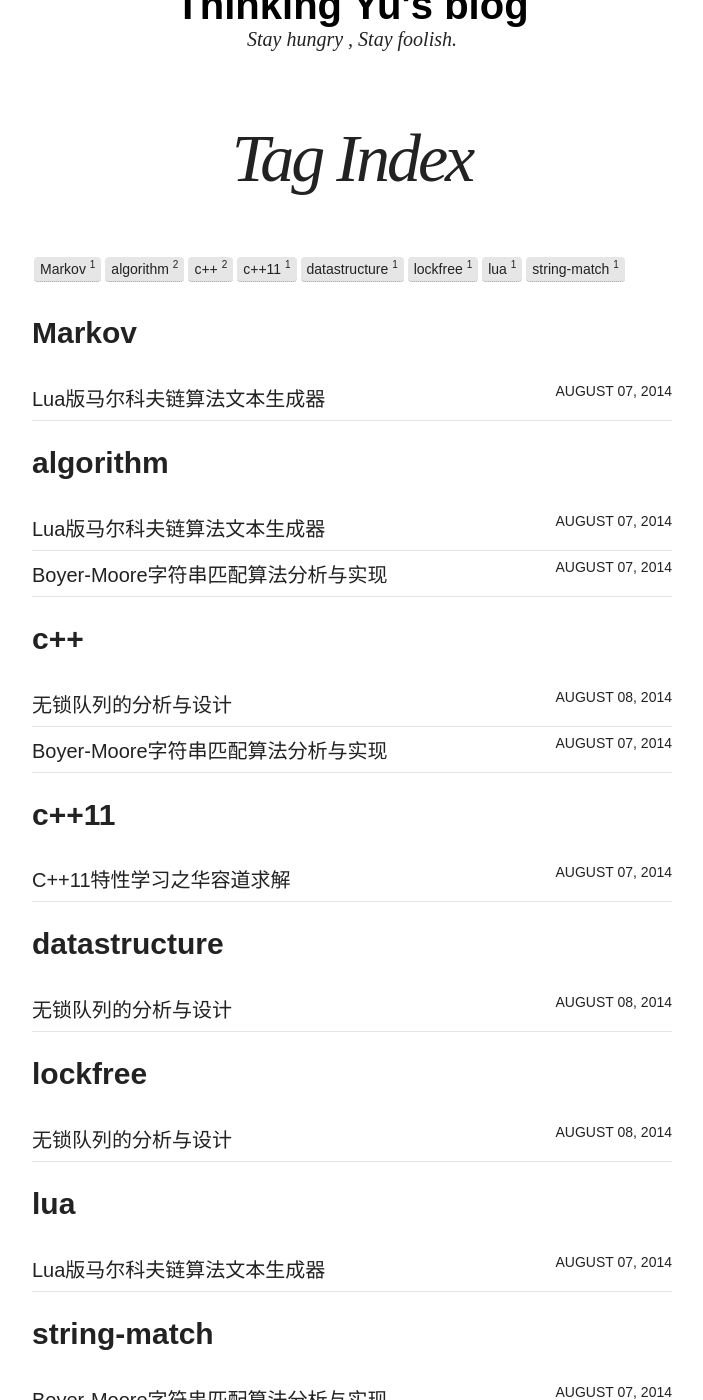
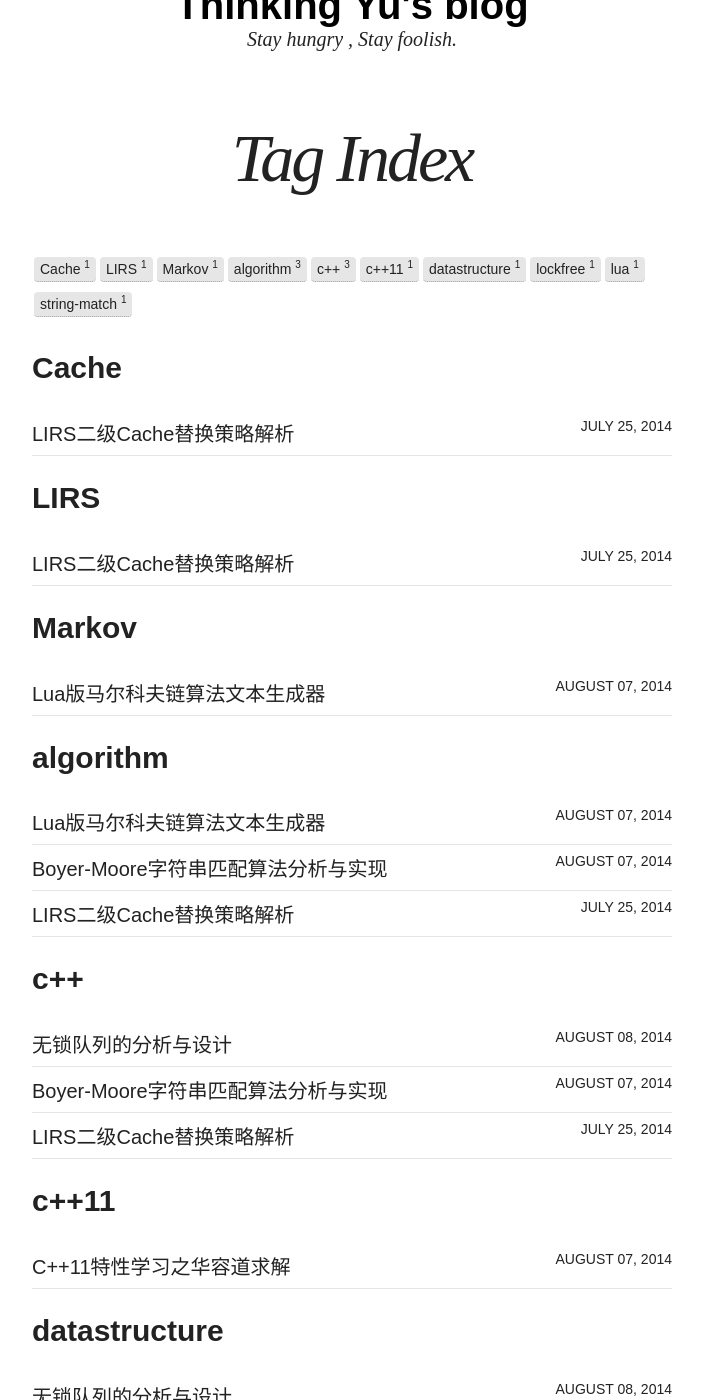
Before and after one commit to wuyu201321060203/wuyu201321060203.github.io, a Jekyll site: the page built from tags.html, in a window 1280 px wide and 1400 px high, scrolled down 343 px. Shown: the whole window, without its empty margins (288-991 px from the left). Built offline with Jekyll 4.4.1, drawn with Linux system fonts in a browser that asks for light colours; nearby versions of some CDN libraries.

Commit message:
first post of LIRS

```diff
--- a/_posts/2014-07-25-LIRS.md
+++ b/_posts/2014-07-25-LIRS.md
@@ -1,3 +1,17 @@
+---
+layout: post
+title:  LIRS二级Cache替换策略解析
+category: articles
+tags: LIRS Cache algorithm c++
+image:
+    feature: so-simple-sample-image-3.jpg
+author:
+    name:   WuYu
+    avatar: bio-photo-alt.jpg
+comments: true
+share: true
+---
+
 众所周知，缓存块替换策略的高效性对于I/O系统的整体性能有着非常重要的影响。目前，LRU（Least Recently Used）算法以其简单有效的特点被广泛使用，但是在一些典型的负载情形下，即使显著增大了Cache的容量，LRU算法的命中率也不会显著提高。这些都反映出LRU算法在面对弱局部性负载时的捉襟见肘。
 下面是一些用来证明LRU性能瓶颈的具有代表性的例子：
 
@@ -10,6 +24,7 @@ LRU算法在这些情景下表现拙劣的根本原因在于它基于一个粗
 LIRS使用IRR（Inter-Reference Recency）来表征每个缓存块的历史信息，单从名字不容易看出IRR的具体含义，参照原论文的定义是这样的：
 一个缓存块的IRR是指在相继地访问这个块之间访问其它非重复缓存块的个数，听起来还是有点拗口，我们用图来说明，如图所示：
 
+![](/images/LIRS1.png)
 
 缓存块1的IRR就是3，因为在相继地访问1之间访问了2,3,4，尽管3被访问两次，但只算一次。特别的，我们把一个块从最近一次访问到当前时间之间访问其它块的非重复个数叫做这个块的recency。比如上图缓存块1的recency是2。
 
@@ -33,3 +48,11 @@ LIRS的工作流程与其实现需要的数据结构紧密相关，因此在这
 LIRS的算法流程还是比较麻烦的，接下来通过几个实例进一步说明
 
 ####几个例子：
+
+![](/images/LIRS2.png)
+
+![](/images/LIRS3.png)
+
+![](/images/LIRS4.png)
+
+![](/images/LIRS5.png)
```
Also changed, not shown: images/LIRS1.png (added), images/LIRS2.png (added), images/LIRS3.png (added), images/LIRS4.png (added), images/LIRS5.png (added).
